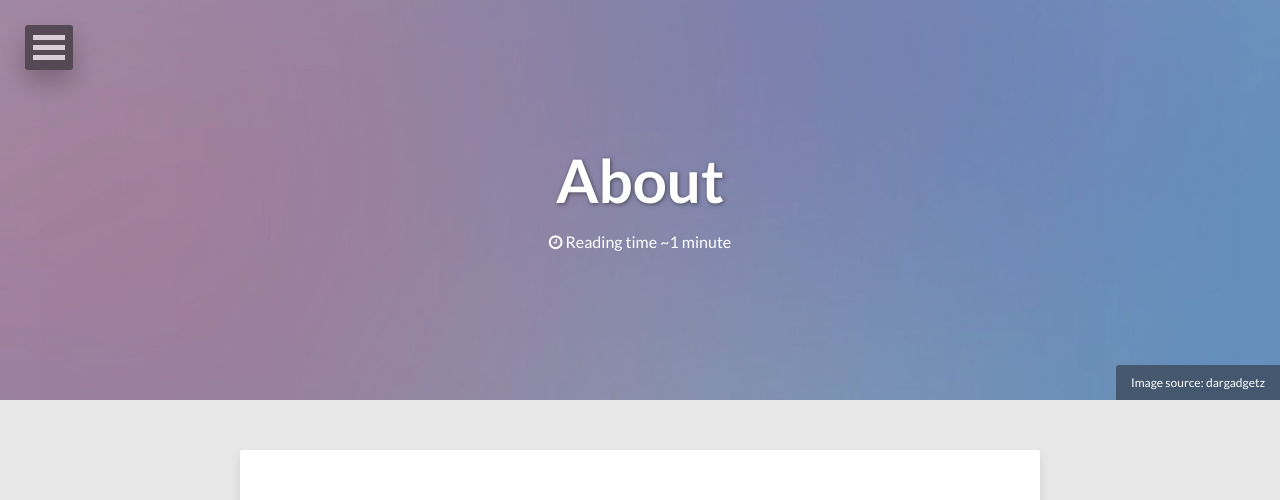
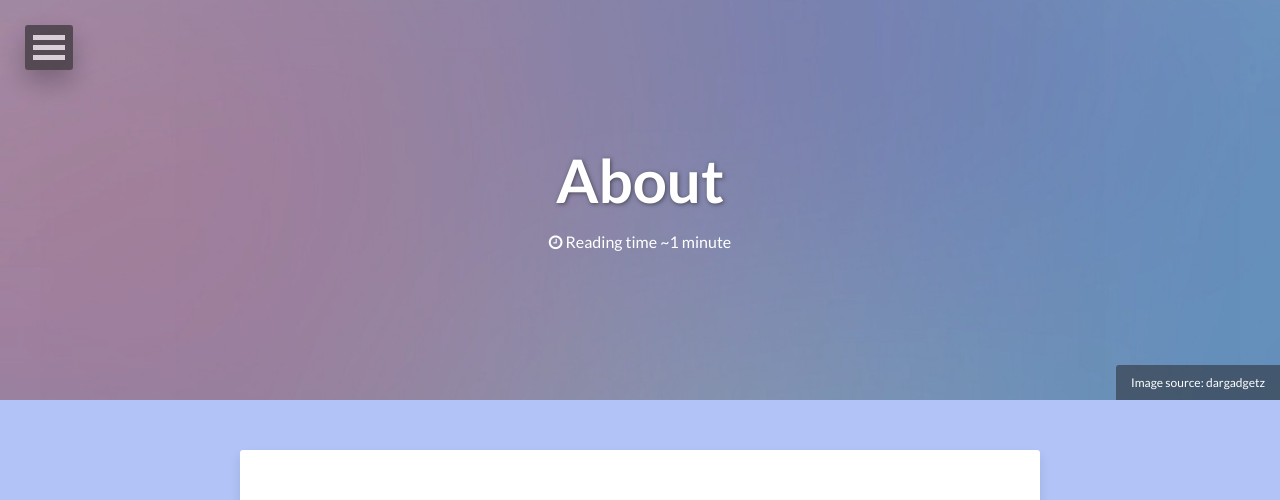
Before and after one commit to hailey-han-0908/hanheesong.github.io, a Jekyll site: the page built from about/index.md, in a window 1280 px wide. Shown: the top 500 px of the page. Built offline with Jekyll 4.4.1, drawn with Linux system fonts in a browser that asks for light colours; nearby versions of some CDN libraries; grey boxes are pictures that could not be loaded.

Commit message:
될까이

```diff
--- a/about/index.md
+++ b/about/index.md
@@ -9,4 +9,8 @@ comments: false
 modified: 2017-05-05
 ---
 
-![스크린샷 2017-05-10 오전 6.45.13](http://i.imgur.com/59aiBDi.png)
+<style>
+body{background-color:#b1c3f7;}
+</style>
+
+<div class="single notebook"></div>
```
